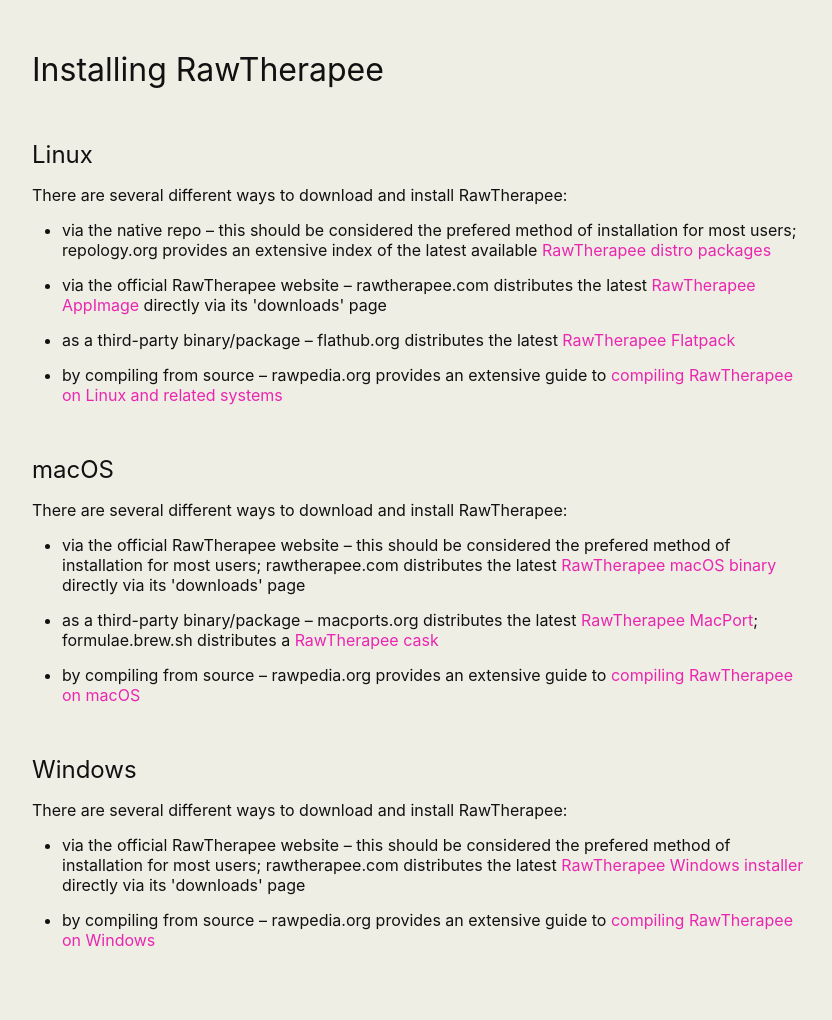
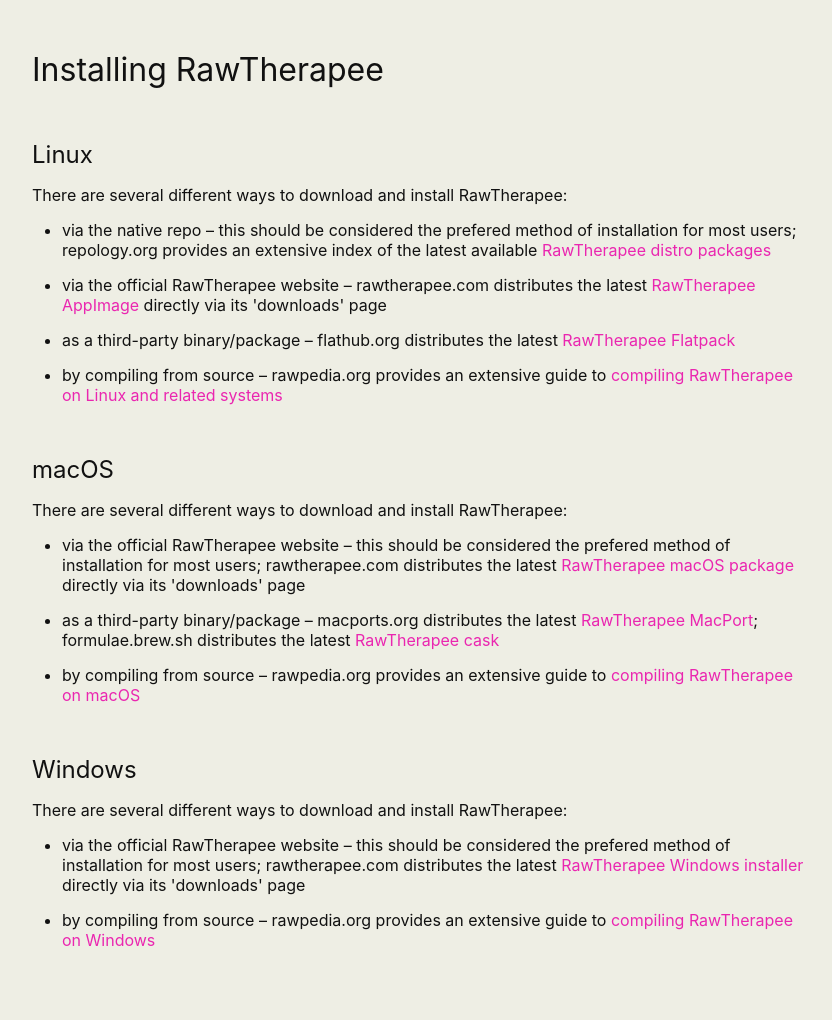
Before and after one commit to martbetz/martbetz.github.io, a Jekyll site: the page built from WIP/rtinstal.html, in a window 1280 px wide. Shown: the whole page, without its empty margins (218-1050 px from the left). Built offline with Jekyll 4.4.1, drawn with Linux system fonts in a browser that asks for light colours.

Commit message:
Update rtinstal.html

```diff
--- a/WIP/rtinstal.html
+++ b/WIP/rtinstal.html
@@ -56,13 +56,13 @@
          There are several different ways to download and install RawTherapee:
          <ul>
             <li>
-               via the official RawTherapee website – this should be considered the prefered method of installation for most users; rawtherapee.com distributes the latest <a href="https://rawtherapee.com/downloads"> RawTherapee macOS binary</a> directly via its 'downloads' page
+               via the official RawTherapee website – this should be considered the prefered method of installation for most users; rawtherapee.com distributes the latest <a href="https://rawtherapee.com/downloads"> RawTherapee macOS package</a> directly via its 'downloads' page
              </li>
           </ul>
  </ul>
          <ul>
             <li>
-               as a third-party binary/package  – macports.org distributes the latest <a href="https://ports.macports.org/port/rawtherapee/">RawTherapee MacPort</a>; formulae.brew.sh distributes a <a href="https://formulae.brew.sh/cask/rawtherapee#default">RawTherapee cask</a>
+               as a third-party binary/package  – macports.org distributes the latest <a href="https://ports.macports.org/port/rawtherapee/">RawTherapee MacPort</a>; formulae.brew.sh distributes the latest <a href="https://formulae.brew.sh/cask/rawtherapee#default">RawTherapee cask</a>
              </li>
           </ul>
           <ul>
```
